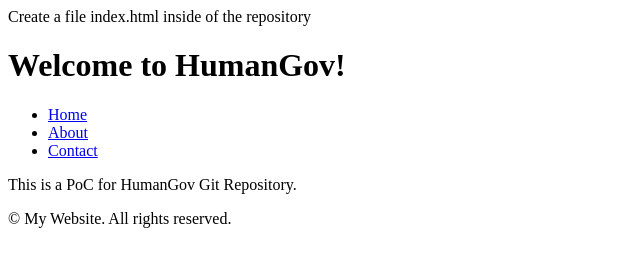
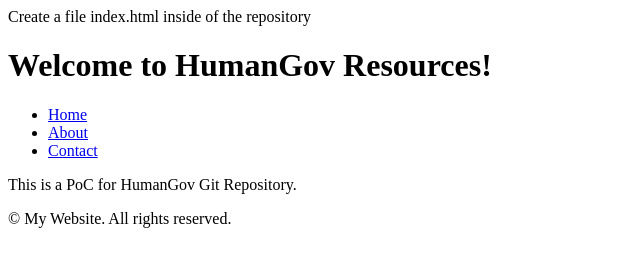
Before and after one commit to tharshman/human-gov-application, a plain HTML site: page index.html in a window 1280 px wide. Shown: the whole page, without its empty margins (0-640 px from the left). Drawn offline with Linux system fonts and the light colour scheme.

Commit message:
CHanged header in index.html

```diff
--- a/index.html
+++ b/index.html
@@ -6,7 +6,7 @@ Create a file index.html inside of the repository
 </head>
 <body>
 <header>
-<h1>Welcome to HumanGov!</h1>
+<h1>Welcome to HumanGov Resources!</h1>
 <nav>
 <ul>
 <li><a href="#">Home</a></li>
```
